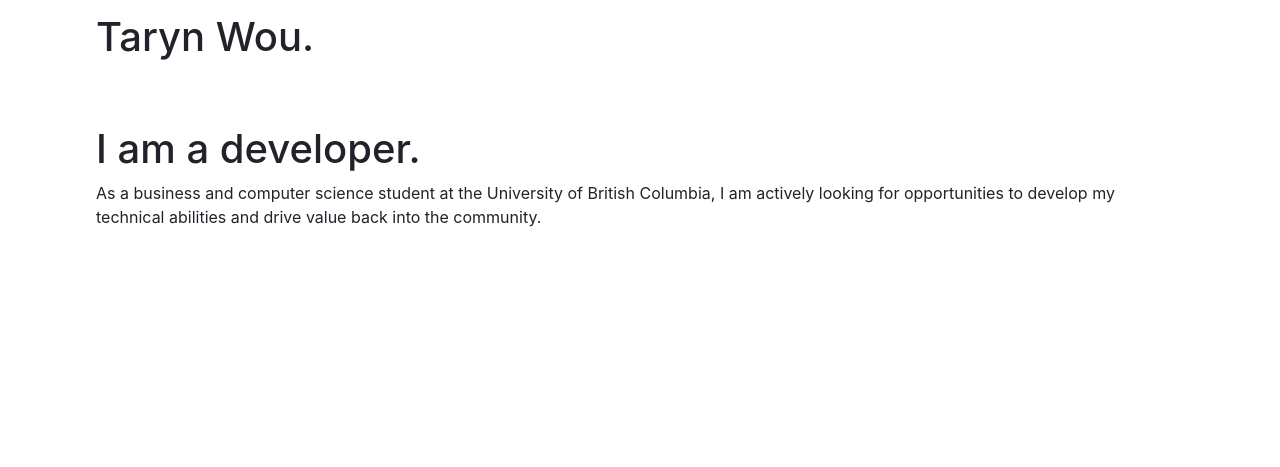
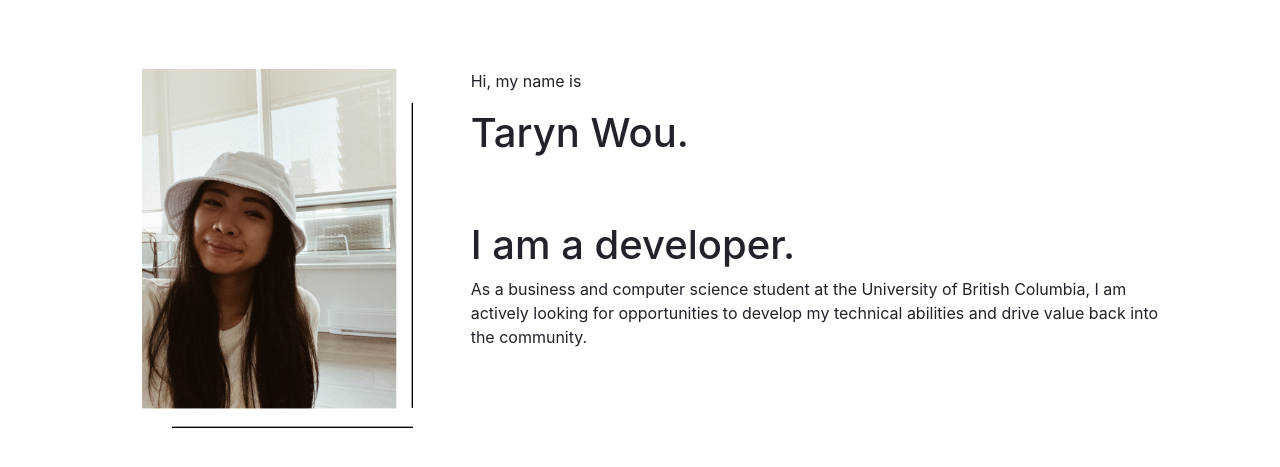
Before and after one commit to tarynwou/portfolio, a Gatsby site: page / in a window 1280 px wide. Shown: the part 243-710 px from the top of the page. Built offline with nearby package versions, Linux system fonts and the light colour scheme; Gatsby itself is replaced by a stand-in of ours.

Commit message:
Added Bootstrap grid system to index.js

```diff
--- a/src/pages/index.js
+++ b/src/pages/index.js
@@ -1,5 +1,9 @@
 import * as React from "react";
 import Navigation from "../components/Navigation";
+import Logo from "../images/tw-logo-1.png";
+import Headshot from "../images/Headshot.png";
+import "bootstrap/dist/css/bootstrap.css";
+import "../images/images.css";
 
 // styles
 const pageStyles = {
@@ -80,11 +84,29 @@ const badgeStyle = {
 };
 
 // markup
-const IndexPage = () => {
+// const IndexPage = () => {
+function IndexPage() {
 	return (
-		<main style={pageStyles}>
+		// <main style={pageStyles}>
+		<div style={pageStyles}>
 			{/* <title>Taryn Wou</title> */}
+			<div class="container">
+				<div class="row">
 					<Navigation></Navigation>
+				</div>
+				<br></br>
+				<br></br>
+				<br></br>
+				<br></br>
+				<div class="row">
+					<div class="col-lg-4">
+						<img
+							className="headshot"
+							src={Headshot}
+							alt="Taryn Wou Headshot"
+						/>
+					</div>
+					<div class="col-lg-8">
 						<p>Hi, my name is</p>
 						<h1 style={headingStyles}>
 							Taryn Wou.
@@ -92,13 +114,17 @@ const IndexPage = () => {
 						</h1>
 						<h1>I am a developer.</h1>
 						<p>
-				As a business and computer science student at the University of
-				British Columbia, I am actively looking for opportunities to
-				develop my technical abilities and drive value back into the
-				community.
+							As a business and computer science student at the
+							University of British Columbia, I am actively
+							looking for opportunities to develop my technical
+							abilities and drive value back into the community.
 						</p>
-		</main>
+					</div>
+				</div>
+			</div>
+		</div>
+		// </main>
 	);
-};
+}
 
 export default IndexPage;
```
Lines whose indentation alone changed are shown as unchanged.
